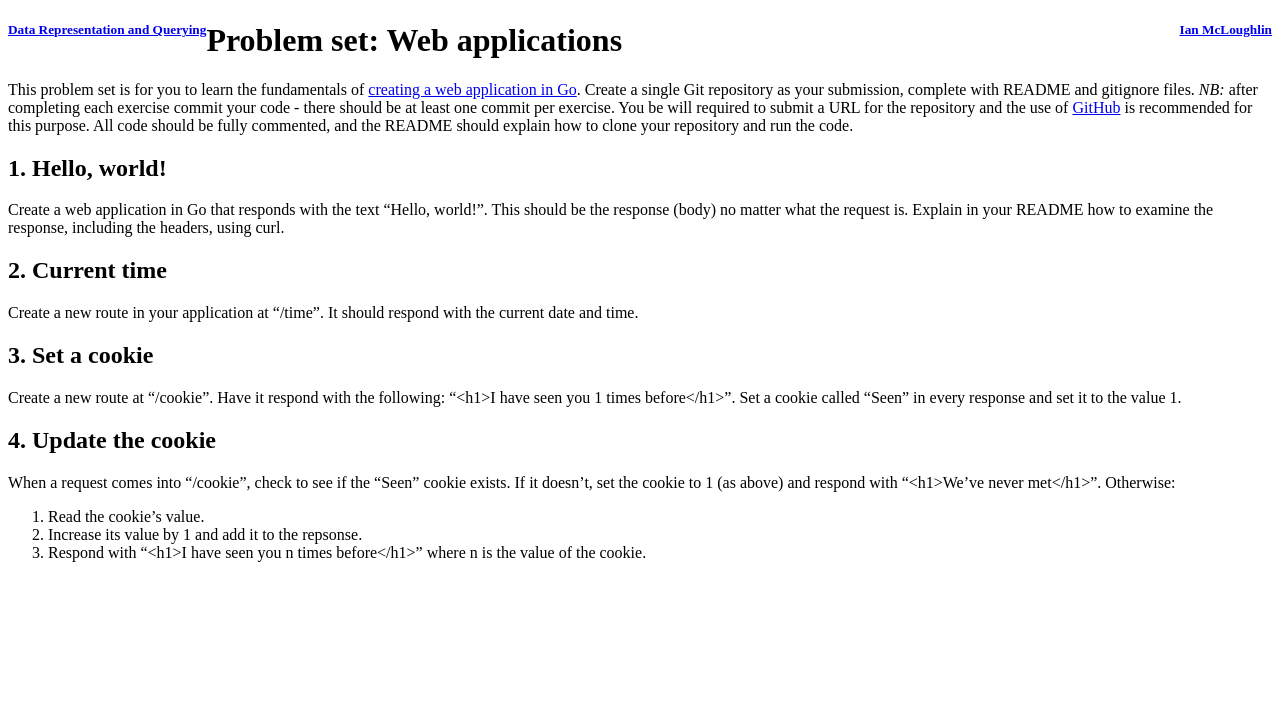
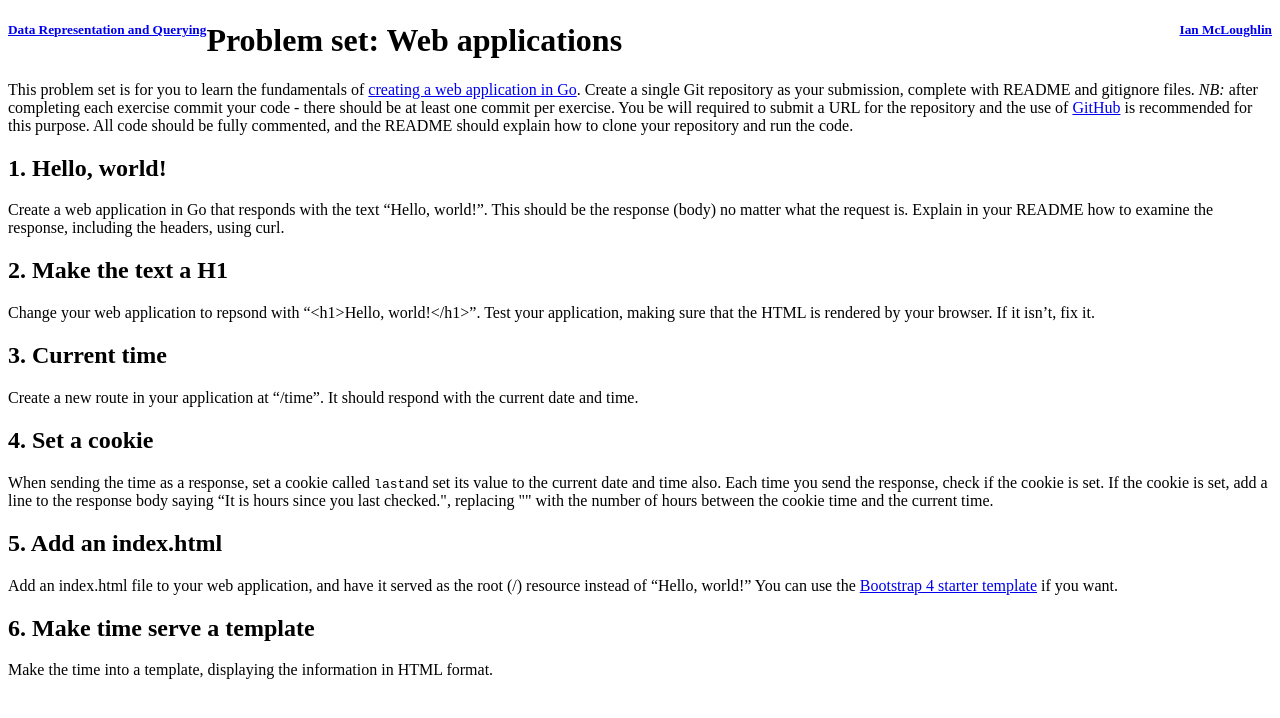
Before and after one commit to data-representation/data-representation.github.io, a Jekyll site: the page built from problems/go-web-applications.md, in a window 1280 px wide. Shown: the top 718 px of the page. Built offline with Jekyll 4.4.1, drawn with Linux system fonts in a browser that asks for light colours; our own code applies the rules of GitHub Pages for plain Markdown files; comment, search, counter and statistics services are not loaded.

Commit message:
Update go-web-applications.md

```diff
--- a/problems/go-web-applications.md
+++ b/problems/go-web-applications.md
@@ -12,26 +12,32 @@ Create a web application in Go that responds with the text "Hello, world!".
 This should be the response (body) no matter what the request is.
 Explain in your README how to examine the response, including the headers, using curl.
 
+## 2. Make the text a H1
 
-## 2. Current time
+Change your web application to repsond with "<h1>Hello, world!</h1>".
+Test your application, making sure that the HTML is rendered by your browser.
+If it isn't, fix it.
+
+
+## 3. Current time
 
 Create a new route in your application at "/time".
 It should respond with the current date and time.
 
 
-## 3. Set a cookie
+## 4. Set a cookie
 
-Create a new route at "/cookie".
-Have it respond with the following: "<h1>I have seen you 1 times before</h1>".
-Set a cookie called "Seen" in every response and set it to the value 1.
+When sending the time as a response, set a cookie called `last`and set its value to the current date and time also.
+Each time you send the response, check if the cookie is set.
+If the cookie is set, add a line to the response body saying "It is <time delta> hours since you last checked.", replacing "<time delta>" with the number of hours between the cookie time and the current time.
 
 
-## 4. Update the cookie
+## 5. Add an index.html
 
-When a request comes into "/cookie", check to see if the "Seen" cookie exists.
-If it doesn't, set the cookie to 1 (as above) and respond with "<h1>We've never met</h1>".
-Otherwise:
+Add an index.html file to your web application, and have it served as the root (/) resource instead of "Hello, world!"
+You can use the [Bootstrap 4 starter template](https://getbootstrap.com/docs/4.0/getting-started/introduction/#starter-template) if you want.
 
-1. Read the cookie's value.
-2. Increase its value by 1 and add it to the repsonse.
-3. Respond with "<h1>I have seen you n times before</h1>" where n is the value of the cookie.
+
+## 6. Make time serve a template
+
+Make the time into a template, displaying the information in HTML format.
```
